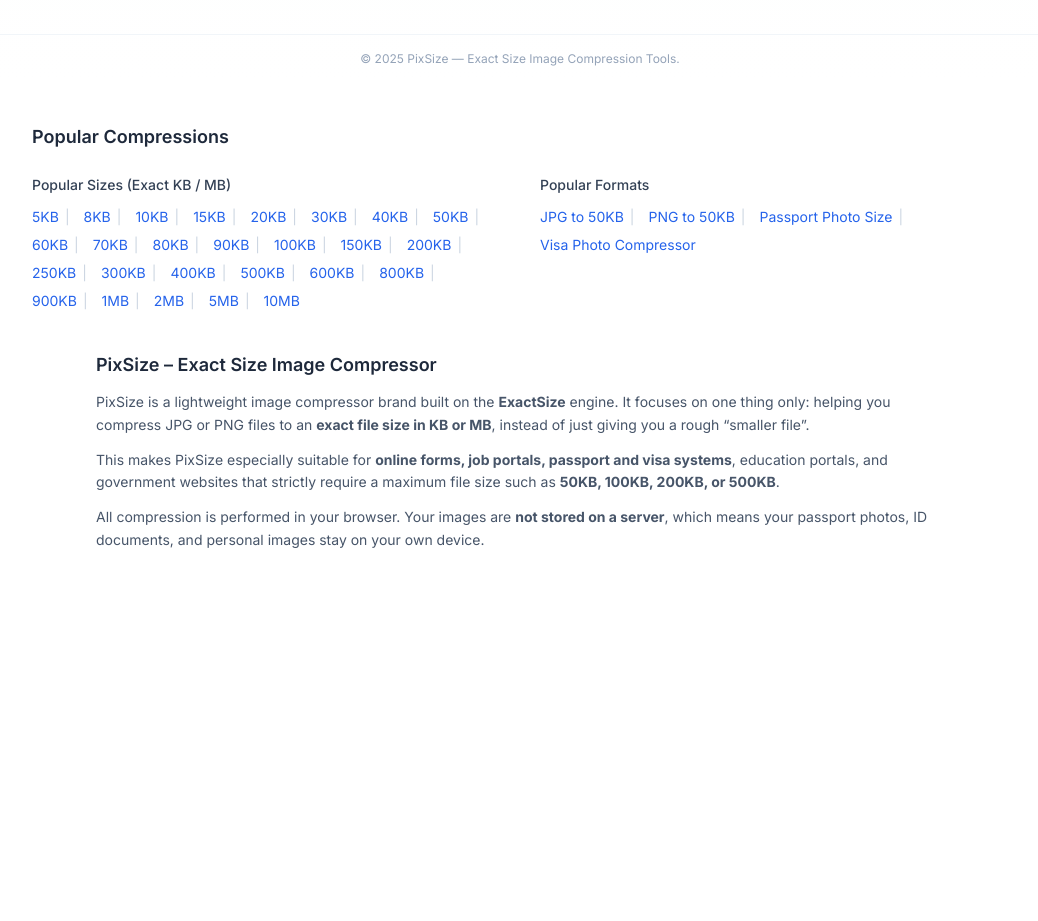
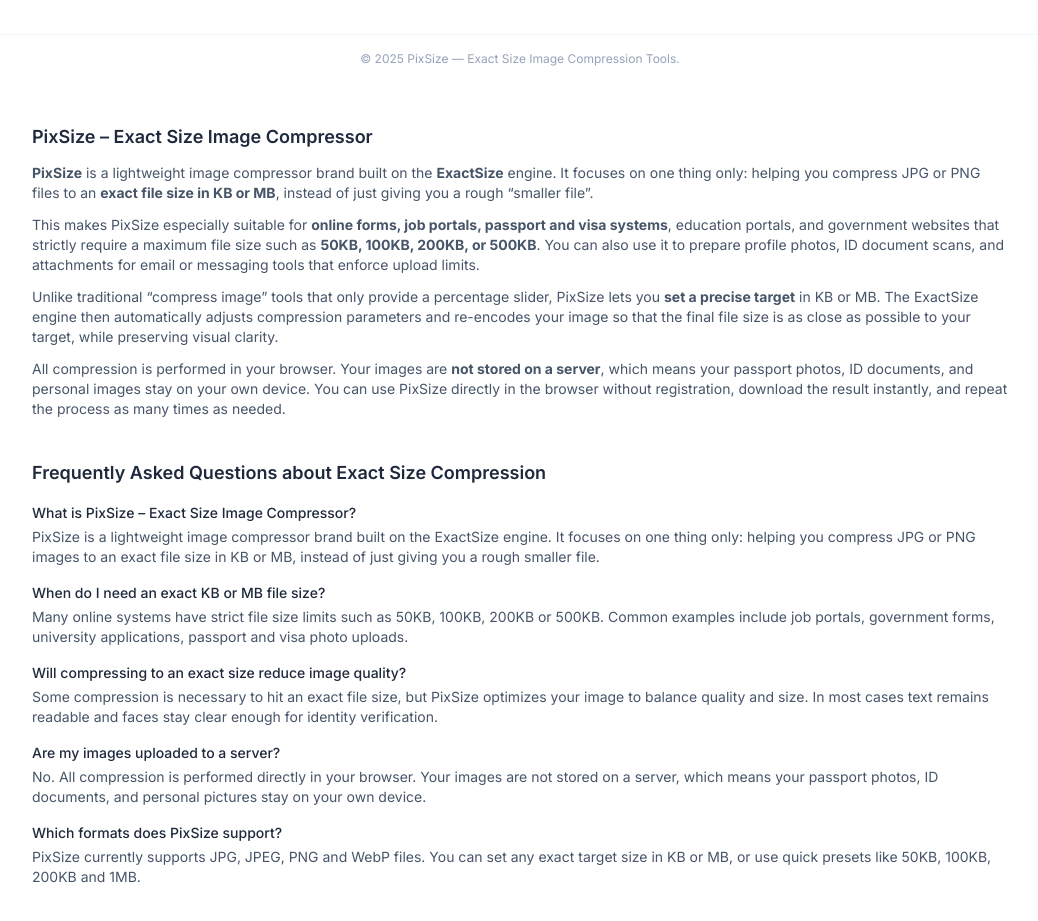
Before and after one commit to runpeng402/compression-picture, a Next.js app: page / in a window 1280 px wide. Shown: the part 1020-1941 px from the top of the page, without its empty margins (120-1158 px from the left). Before the commit the page ends 1620 px from the top, so only its background shows below. Built offline with nearby package versions, Linux system fonts and the light colour scheme.

Commit message:
updata: the first page hope the last time

```diff
--- a/app/page.tsx
+++ b/app/page.tsx
@@ -14,20 +14,19 @@
   title:
     "PixSize – Compress Images to Exact Size (KB or MB) | Exact Size Image Compressor",
   description:
-    "PixSize is a lightweight online image compressor that lets you reduce JPG or PNG to an exact file size in KB or MB. Ideal for passports, visa photos, job portals, online forms, and email attachments.",
+    "PixSize is a free online image compressor that lets you reduce JPG or PNG images to an exact file size in KB or MB. Perfect for passports, visa systems, job portals, and online forms that require strict file size limits.",
   alternates: {
     canonical: "https://compresstokb.com",
   },
   openGraph: {
-    title:
-      "PixSize – Exact Size Image Compressor | Compress Images to Exact KB or MB",
+    title: "PixSize – Compress Images to Exact Size (KB or MB)",
     description:
-      "Compress your images to an exact size in KB or MB with PixSize, built on the ExactSize engine. 100% browser-based, fast, and private.",
+      "Precise image compression powered by PixSize and the ExactSize engine – reduce any image to an exact file size while keeping it clear and usable for passports, forms, job portals and more.",
     url: "https://compresstokb.com",
     type: "website",
     images: [
       {
-        url: "https://compresstokb.com/api/og?title=PixSize&subtitle=Exact+Size+Image+Compressor&size=Online+Tool",
+        url: "https://compresstokb.com/api/og?title=PixSize&subtitle=Exact+Size+Image+Compressor&size=Free+Online+Tool",
         width: 1200,
         height: 630,
       },
@@ -35,50 +34,35 @@
   },
 };
 
-// -------------------------------
-// Popular 链接（含 10MB）
-// -------------------------------
-const POPULAR_SIZE_LINKS = [
-  { label: "5KB", href: "/compress-to-5kb" },
-  { label: "8KB", href: "/compress-to-8kb" },
-  { label: "10KB", href: "/compress-to-10kb" },
-  { label: "15KB", href: "/compress-to-15kb" },
-  { label: "20KB", href: "/compress-to-20kb" },
-  { label: "30KB", href: "/compress-to-30kb" },
-  { label: "40KB", href: "/compress-to-40kb" },
-  { label: "50KB", href: "/compress-to-50kb" },
-  { label: "60KB", href: "/compress-to-60kb" },
-  { label: "70KB", href: "/compress-to-70kb" },
-  { label: "80KB", href: "/compress-to-80kb" },
-  { label: "90KB", href: "/compress-to-90kb" },
-  { label: "100KB", href: "/compress-to-100kb" },
-  { label: "150KB", href: "/compress-to-150kb" },
-  { label: "200KB", href: "/compress-to-200kb" },
-  { label: "250KB", href: "/compress-to-250kb" },
-  { label: "300KB", href: "/compress-to-300kb" },
-  { label: "400KB", href: "/compress-to-400kb" },
-  { label: "500KB", href: "/compress-to-500kb" },
-  { label: "600KB", href: "/compress-to-600kb" },
-  { label: "800KB", href: "/compress-to-800kb" },
-  { label: "900KB", href: "/compress-to-900kb" },
-  { label: "1MB", href: "/compress-to-1mb" },
-  { label: "2MB", href: "/compress-to-2mb" },
-  { label: "5MB", href: "/compress-to-5mb" },
-  { label: "10MB", href: "/compress-to-10mb" },
-];
-
-const FORMATS = [
-  { label: "JPG to 50KB", href: "/jpg-to-50kb" },
-  { label: "PNG to 50KB", href: "/png-to-50kb" },
-  { label: "Passport Photo Size", href: "/passport-photo-size" },
-  { label: "Visa Photo Compressor", href: "/visa-photo-compressor" },
+// FAQ 内容（同时用于页面展示 & JSON-LD）
+const FAQ_ITEMS = [
+  {
+    q: "What is PixSize – Exact Size Image Compressor?",
+    a: "PixSize is a lightweight image compressor brand built on the ExactSize engine. It focuses on one thing only: helping you compress JPG or PNG images to an exact file size in KB or MB, instead of just giving you a rough smaller file.",
+  },
+  {
+    q: "When do I need an exact KB or MB file size?",
+    a: "Many online systems have strict file size limits such as 50KB, 100KB, 200KB or 500KB. Common examples include job portals, government forms, university applications, passport and visa photo uploads.",
+  },
+  {
+    q: "Will compressing to an exact size reduce image quality?",
+    a: "Some compression is necessary to hit an exact file size, but PixSize optimizes your image to balance quality and size. In most cases text remains readable and faces stay clear enough for identity verification.",
+  },
+  {
+    q: "Are my images uploaded to a server?",
+    a: "No. All compression is performed directly in your browser. Your images are not stored on a server, which means your passport photos, ID documents, and personal pictures stay on your own device.",
+  },
+  {
+    q: "Which formats does PixSize support?",
+    a: "PixSize currently supports JPG, JPEG, PNG and WebP files. You can set any exact target size in KB or MB, or use quick presets like 50KB, 100KB, 200KB and 1MB.",
+  },
 ];
 
 // -------------------------------
 // 首页渲染
 // -------------------------------
 export default function HomePage() {
-  const jsonLd = {
+  const jsonLdSite = {
     "@context": "https://schema.org",
     "@type": "WebSite",
     name: "PixSize – Exact Size Image Compressor",
@@ -90,97 +74,87 @@
     },
   };
 
+  const jsonLdFaq = {
+    "@context": "https://schema.org",
+    "@type": "FAQPage",
+    mainEntity: FAQ_ITEMS.map((item) => ({
+      "@type": "Question",
+      name: item.q,
+      acceptedAnswer: {
+        "@type": "Answer",
+        text: item.a,
+      },
+    })),
+  };
+
   return (
     <>
-      {/* JSON-LD */}
+      {/* JSON-LD：站点信息 */}
       <script
         type="application/ld+json"
-        dangerouslySetInnerHTML={{ __html: JSON.stringify(jsonLd) }}
+        dangerouslySetInnerHTML={{ __html: JSON.stringify(jsonLdSite) }}
       />
 
-      {/* 主工具组件 */}
+      {/* JSON-LD：FAQ Schema */}
+      <script
+        type="application/ld+json"
+        dangerouslySetInnerHTML={{ __html: JSON.stringify(jsonLdFaq) }}
+      />
+
+      {/* 主工具组件（内部会渲染 1 套 Popular Compressions） */}
       <ImageCompressorTool titleOverride="Compress Images to Exact Size" />
 
-      {/* ✅ 只保留这一套 Popular 区块（含 10MB） */}
-      <section className="max-w-5xl mx-auto w-full px-4 sm:px-6 py-10">
-        <h2 className="text-lg font-semibold text-slate-800 mb-6">
-          Popular Compressions
-        </h2>
-
-        <div className="grid grid-cols-1 sm:grid-cols-2 gap-10">
-          {/* Popular Sizes */}
-          <div>
-            <h3 className="text-sm font-medium text-slate-700 mb-3">
-              Popular Sizes (Exact KB / MB)
-            </h3>
-
-            <div className="flex flex-wrap items-center gap-x-2 gap-y-2 text-sm">
-              {POPULAR_SIZE_LINKS.map((item, index) => (
-                <span key={item.href} className="inline-flex items-center">
-                  <a
-                    href={item.href}
-                    title={`Compress image to ${item.label}`}
-                    className="text-blue-600 hover:text-blue-800 hover:underline"
-                  >
-                    {item.label}
-                  </a>
-                  {index < POPULAR_SIZE_LINKS.length - 1 && (
-                    <span className="text-slate-300 mx-1.5">|</span>
-                  )}
-                </span>
-              ))}
-            </div>
-          </div>
-
-          {/* Popular Formats */}
-          <div>
-            <h3 className="text-sm font-medium text-slate-700 mb-3">
-              Popular Formats
-            </h3>
-
-            <div className="flex flex-wrap items-center gap-x-2 gap-y-2 text-sm">
-              {FORMATS.map((item, index) => (
-                <span key={item.href} className="inline-flex items-center">
-                  <a
-                    href={item.href}
-                    title={item.label}
-                    className="text-blue-600 hover:text-blue-800 hover:underline"
-                  >
-                    {item.label}
-                  </a>
-                  {index < FORMATS.length - 1 && (
-                    <span className="text-slate-300 mx-1.5">|</span>
-                  )}
-                </span>
-              ))}
-            </div>
-          </div>
-        </div>
-      </section>
-
-      {/* PixSize 品牌介绍（保留 ExactSize 关键词） */}
-      <section className="max-w-4xl mx-auto w-full px-4 sm:px-6 pb-12">
+      {/* 品牌 + 长文 SEO 介绍 */}
+      <section className="max-w-5xl mx-auto w-full px-4 sm:px-6 pb-10 mt-10">
         <h2 className="text-lg font-semibold text-slate-800 mb-3">
           PixSize – Exact Size Image Compressor
         </h2>
-        <p className="text-sm text-slate-600 leading-relaxed mb-3">
-          PixSize is a lightweight image compressor brand built on the{" "}
-          <strong>ExactSize</strong> engine. It focuses on one thing only:
-          helping you compress JPG or PNG files to an{" "}
+        <p className="text-sm text-slate-600 mb-3">
+          <strong>PixSize</strong> is a lightweight image compressor brand built
+          on the <strong>ExactSize</strong> engine. It focuses on one thing
+          only: helping you compress JPG or PNG files to an{" "}
           <strong>exact file size in KB or MB</strong>, instead of just giving
           you a rough “smaller file”.
         </p>
-        <p className="text-sm text-slate-600 leading-relaxed mb-3">
+        <p className="text-sm text-slate-600 mb-3">
           This makes PixSize especially suitable for{" "}
           <strong>online forms, job portals, passport and visa systems</strong>,
           education portals, and government websites that strictly require a
-          maximum file size such as <strong>50KB, 100KB, 200KB, or 500KB</strong>.
+          maximum file size such as <strong>50KB, 100KB, 200KB, or 500KB</strong>
+          . You can also use it to prepare profile photos, ID document scans,
+          and attachments for email or messaging tools that enforce upload
+          limits.
         </p>
-        <p className="text-sm text-slate-600 leading-relaxed">
+        <p className="text-sm text-slate-600 mb-3">
+          Unlike traditional “compress image” tools that only provide a
+          percentage slider, PixSize lets you{" "}
+          <strong>set a precise target</strong> in KB or MB. The ExactSize
+          engine then automatically adjusts compression parameters and re-encodes
+          your image so that the final file size is as close as possible to your
+          target, while preserving visual clarity.
+        </p>
+        <p className="text-sm text-slate-600">
           All compression is performed in your browser. Your images are{" "}
           <strong>not stored on a server</strong>, which means your passport
-          photos, ID documents, and personal images stay on your own device.
+          photos, ID documents, and personal images stay on your own device. You
+          can use PixSize directly in the browser without registration, download
+          the result instantly, and repeat the process as many times as needed.
         </p>
+      </section>
+
+      {/* FAQ 文本（与 JSON-LD 对应） */}
+      <section className="max-w-5xl mx-auto w-full px-4 sm:px-6 pb-16">
+        <h2 className="text-lg font-semibold text-slate-800 mb-4">
+          Frequently Asked Questions about Exact Size Compression
+        </h2>
+        <div className="space-y-4 text-sm text-slate-600">
+          {FAQ_ITEMS.map((item, idx) => (
+            <div key={idx}>
+              <p className="font-medium text-slate-800">{item.q}</p>
+              <p className="mt-1">{item.a}</p>
+            </div>
+          ))}
+        </div>
       </section>
     </>
   );
```
